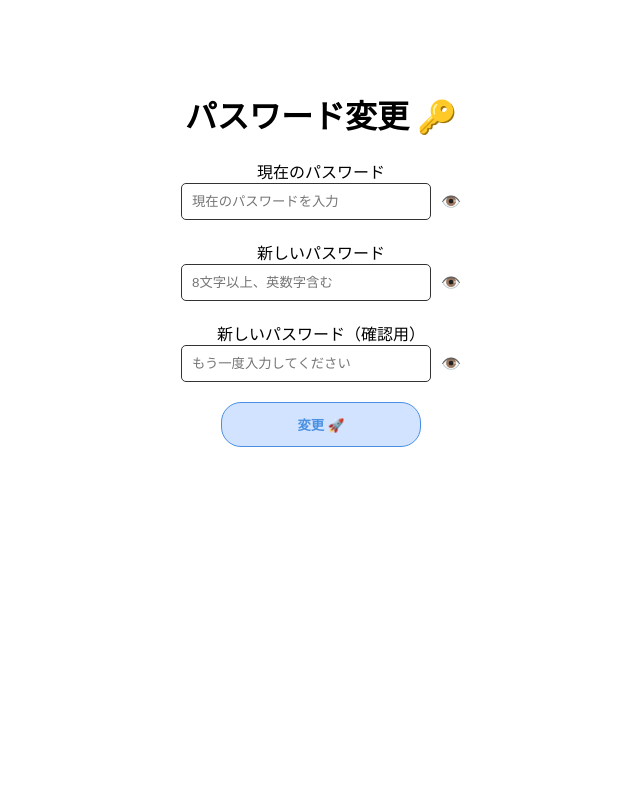
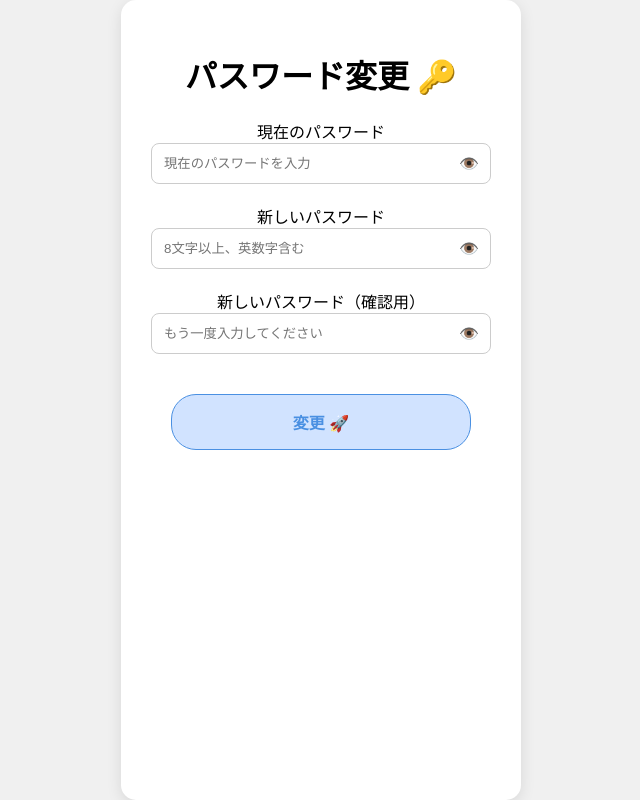
Before and after one commit to Omochimochimochimochi/Daily-closet, a Django app: page /password-change/ in a window 1280 px wide. Shown: the whole page, without its empty margins (319-959 px from the left). Run offline with Django 5.2, Linux system fonts and the light colour scheme.

Commit message:
パスワード変更画面の👁を調整

```diff
--- a/closet/templates/password_change.html
+++ b/closet/templates/password_change.html
@@ -8,24 +8,25 @@
     <div class="input-wrapper">
         <label class="label-text">現在のパスワード</label>
         <div class="password-input-container">
-                <input type="password" class="input-field" placeholder="現在のパスワードを入力">
-                <span class="eye-icon">👁️</span>
+            <input type="password" id="current-pass" class="input-field" placeholder="現在のパスワードを入力">
+            <span class="eye-icon" onclick="togglePassword('current-pass', this)">👁️</span>
         </div>
     </div>
 
     <div class="input-wrapper">
         <label class="label-text">新しいパスワード</label>
         <div class="password-input-container">
-                <input type="password" class="input-field" placeholder="8文字以上、英数字含む">
-                <span class="eye-icon">👁️</span>
+            <input type="password" id="new-pass" class="input-field" placeholder="8文字以上、英数字含む">
+            <span class="eye-icon" onclick="togglePassword('new-pass', this)">👁️</span>
         </div>
     </div>
 
     <div class="input-wrapper">
         <label class="label-text">新しいパスワード（確認用）</label>
         <div class="password-input-container">
-                <input type="password" class="input-field" placeholder="もう一度入力してください">
-                <span class="eye-icon">👁️</span>
+            <input type="password" id="confirm-pass" class="input-field" placeholder="もう一度入力してください">
+            <span class="eye-icon" onclick="togglePassword('confirm-pass', this)">👁️</span>
+        </div>
     </div>
 </div>
 
@@ -33,38 +34,78 @@
     </div>
 </div>
 
+<script>
+    function togglePassword(inputId, icon) {
+        const input = document.getElementById(inputId);
+        if (input.type === "password") {
+            input.type = "text";
+        } else {
+            input.type = "password";
+        }
+    }
+</script>
+
 <style>
-    /* ここにCSSを貼り付ける */
-    .app-container {
-        max-width: 400px;
-        margin: 50px auto;
-        padding: 20px;
-        text-align: center;
+    /* 1. ページ全体の背景をグレーにする */
+    body {
+        background-color: #f0f0f0; /* 少し薄いグレー */
+        margin: 0;
+        padding: 0;
+        min-height: 100vh; /* 画面いっぱいに広げる */
+        display: flex;
+        justify-content: center;
+
     }
 
+    /* 2. カード部分（白い背景と影をつける） */
+    .app-container {
+        background-color: #ffffff; /* カードは白 */
+        width: 90%;
+        max-width: 400px;
+        padding: 30px;
+        border-radius: 15px; /* 角を丸く */
+        box-shadow: 0 4px 15px rgba(0,0,0,0.1); /* ふんわりした影 */
+        text-align: center;
+        box-sizing: border-box;
+    }
+
+    /* 3. その他の調整 */
     .password-input-container {
-        display: flex;
-        align-items: center;
-        justify-content: center; /* 中央に寄せる */
-        gap: 10px;
+        position: relative;
+        width: 100%;
         margin-bottom: 20px;
     }
 
-    .input-field {
-        width: 250px;
-        padding: 10px;
-        border: 1px solid #333;
-        border-radius: 5px;
+    .btn-update {
+        width: 100%;           /* カードの幅いっぱいに広げる */
+        max-width: 300px;      /* 大きすぎないように制限 */
+        padding: 15px;         /* 上下左右の余白を広げてボタンを大きくする */
+        background-color: #d1e3ff; /* 薄い水色 */
+        color: #4a90e2;        /* 文字の色 */
+        border: 1px solid #4a90e2;
+        border-radius: 25px;   /* 角を丸くして柔らかく */
+        font-weight: bold;
+        font-size: 16px;       /* 文字を大きく */
+        cursor: pointer;
+        margin-top: 20px;      /* 上の入力欄との間に隙間を作る */
+
     }
 
-    .btn-update {
-        width: 200px;
+    .input-field {
+        width: 100%;
         padding: 12px;
-        background-color: #d1e3ff;
-        color: #4a90e2;
-        border: 1px solid #4a90e2;
-        border-radius: 20px;
-        font-weight: bold;
+        padding-right: 45px;
+        border: 1px solid #ccc; /* 枠線を少し薄くして今風に */
+        border-radius: 8px;
+        box-sizing: border-box;
+    }
+
+    .eye-icon {
+        position: absolute;
+        right: 12px;
+        top: 50%;
+        transform: translateY(-50%);
         cursor: pointer;
+        user-select: none;
     }
 </style>
```
Lines whose indentation alone changed are shown as unchanged.
